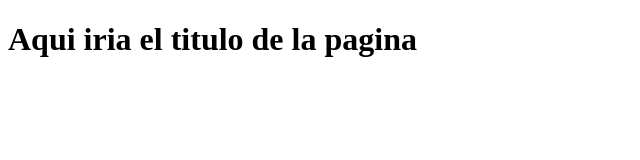
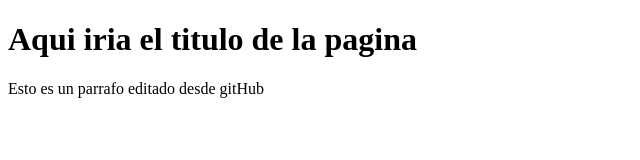
Before and after one commit to HugoAldama/CursoGit, a plain HTML site: page index.html in a window 1280 px wide. Shown: the whole page, without its empty margins (0-640 px from the left). Drawn offline with Linux system fonts and the light colour scheme.

Commit message:
Update index.html

```diff
--- a/index.html
+++ b/index.html
@@ -10,6 +10,7 @@
 
 <body>
     <h1>Aqui iria el titulo de la pagina</h1>
+    <p>Esto es un parrafo editado desde gitHub</p>
 </body>
 
 </html>
```
